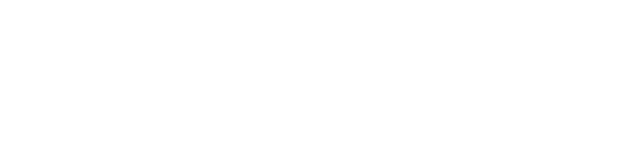
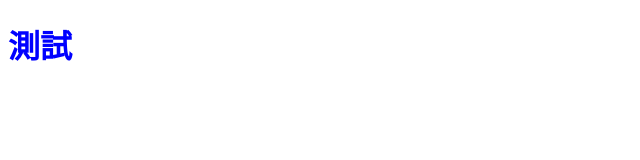
Before and after one commit to YanWeiChen1122/Github0201, a plain HTML site: page index.html in a window 1280 px wide. Shown: the whole page, without its empty margins (0-640 px from the left). Drawn offline with Linux system fonts and the light colour scheme.

```diff
--- /dev/null
+++ b/all.css
@@ -0,0 +1,3 @@
+h1{
+    color: blue;
+}
--- a/index.html
+++ b/index.html
@@ -4,9 +4,11 @@
     <meta charset="UTF-8">
     <meta http-equiv="X-UA-Compatible" content="IE=edge">
     <meta name="viewport" content="width=device-width, initial-scale=1.0">
+    <link rel="stylesheet" href="all.css">
     <title>Document</title>
 </head>
 <body>
+    <h1>測試</h1>
 
 </body>
 </html>
```
